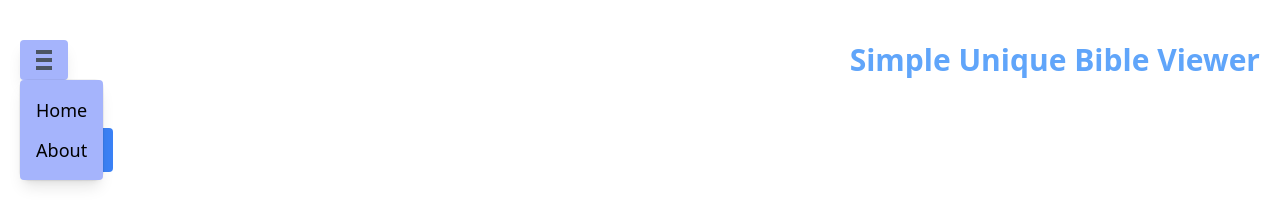
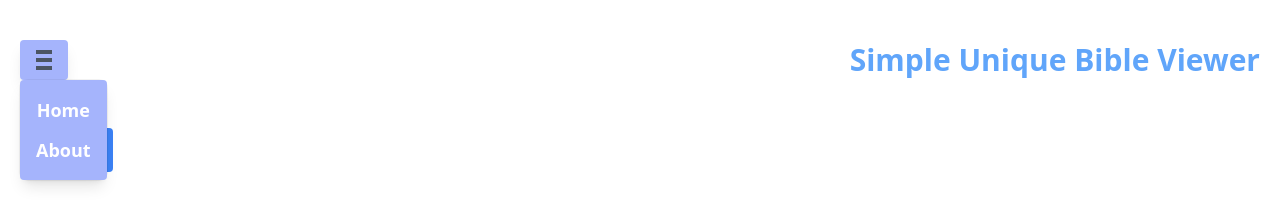
Before and after one commit to otseng/simple-unique-bible-app, a Next.js app: page /about in a window 1280 px wide. Both pictures are taken after a click on the button 44 px from the left and 60 px from the top of the page. Shown: the top 224 px of the page. Built offline with nearby package versions, Linux system fonts and the light colour scheme.

Commit message:
Update intro.tsx

```diff
--- a/components/intro.tsx
+++ b/components/intro.tsx
@@ -24,7 +24,7 @@ const Intro = (props) => (
       <Popover.Panel className="absolute z-10">
         <div className="rounded-lg shadow-lg ring-1 ring-black ring-opacity-5
         w-200">
-          <div className="relative grid gap-1 bg-indigo-300 p-3 rounded text-lg">
+          <div className="relative grid gap-1 bg-indigo-300 p-3 rounded text-lg text-white font-bold">
             {props.showHome == 'true' &&
             <Popover.Button className="hover:bg-indigo-400 p-1">
               <Link href="/">Home</Link>
```
